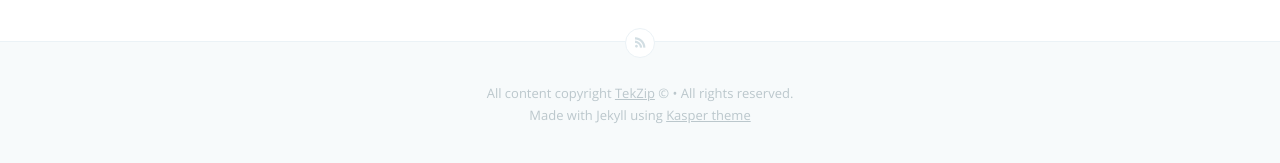
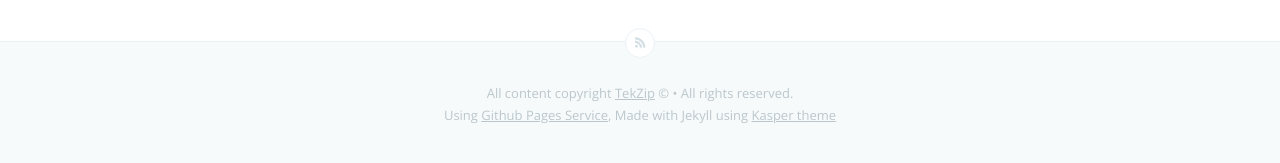
Before and after one commit to ayang/ayang.github.io, a Jekyll site: the page built from index.html, in a window 1280 px wide. Shown: the part 933-1096 px from the top of the page. Built offline with Jekyll 4.4.1, drawn with Linux system fonts in a browser that asks for light colours; Markdown is read by kramdown in place of the engine named in the settings; the list of posts is cut into pages by our own code; some of the changed lines change nothing that is shown.

Commit message:
updated layout

```diff
--- a/_layouts/default.html
+++ b/_layouts/default.html
@@ -29,7 +29,7 @@
         <a class="subscribe icon-feed" href="{{ site.baseurl }}rss.xml"><span class="tooltip">Subscribe!</span></a>
         <div class="inner">
              <section class="copyright">All content copyright <a href="{{ site.baseurl }}">{{ site.name }}</a> &copy; {{date format="YYYY"}} &bull; All rights reserved.</section>
-             <section class="poweredby">Made with Jekyll using <a href="http://github.com/rosario/kasper">Kasper theme</a></section>
+             <section class="poweredby">Using <a href="pages.github.io">Github Pages Service</a>, Made with Jekyll using <a href="http://github.com/rosario/kasper">Kasper theme</a></section>
         </div>
     </footer>
 
@@ -39,17 +39,14 @@
     <script type="text/javascript" src="/assets/js/index.js"></script>
 
     <!-- Google Analytics Tracking code -->
-    <script type="text/javascript">
+    <script>
+      (function(i,s,o,g,r,a,m){i['GoogleAnalyticsObject']=r;i[r]=i[r]||function(){
+      (i[r].q=i[r].q||[]).push(arguments)},i[r].l=1*new Date();a=s.createElement(o),
+      m=s.getElementsByTagName(o)[0];a.async=1;a.src=g;m.parentNode.insertBefore(a,m)
+      })(window,document,'script','//www.google-analytics.com/analytics.js','ga');
 
-      var _gaq = _gaq || [];
-      _gaq.push(['_setAccount', 'UA-XXXXXXXX-X']);
-      _gaq.push(['_trackPageview']);
-
-      (function() {
-        var ga = document.createElement('script'); ga.type = 'text/javascript'; ga.async = true;
-        ga.src = ('https:' == document.location.protocol ? 'https://ssl' : 'http://www') + '.google-analytics.com/ga.js';
-        var s = document.getElementsByTagName('script')[0]; s.parentNode.insertBefore(ga, s);
-      })();
+      ga('create', 'UA-7929712-9', 'auto');
+      ga('send', 'pageview');
 
     </script>
 </body>
```
